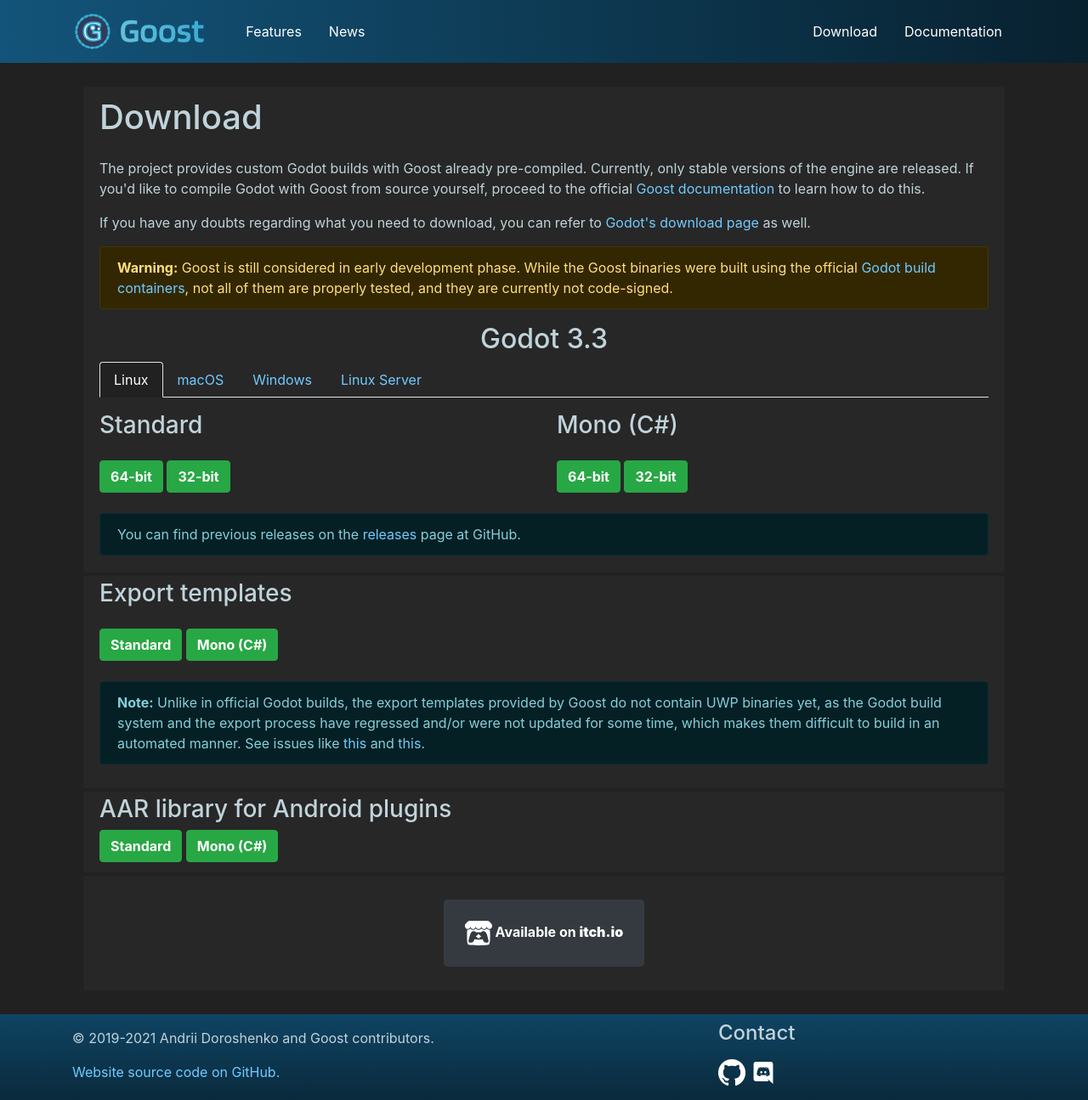
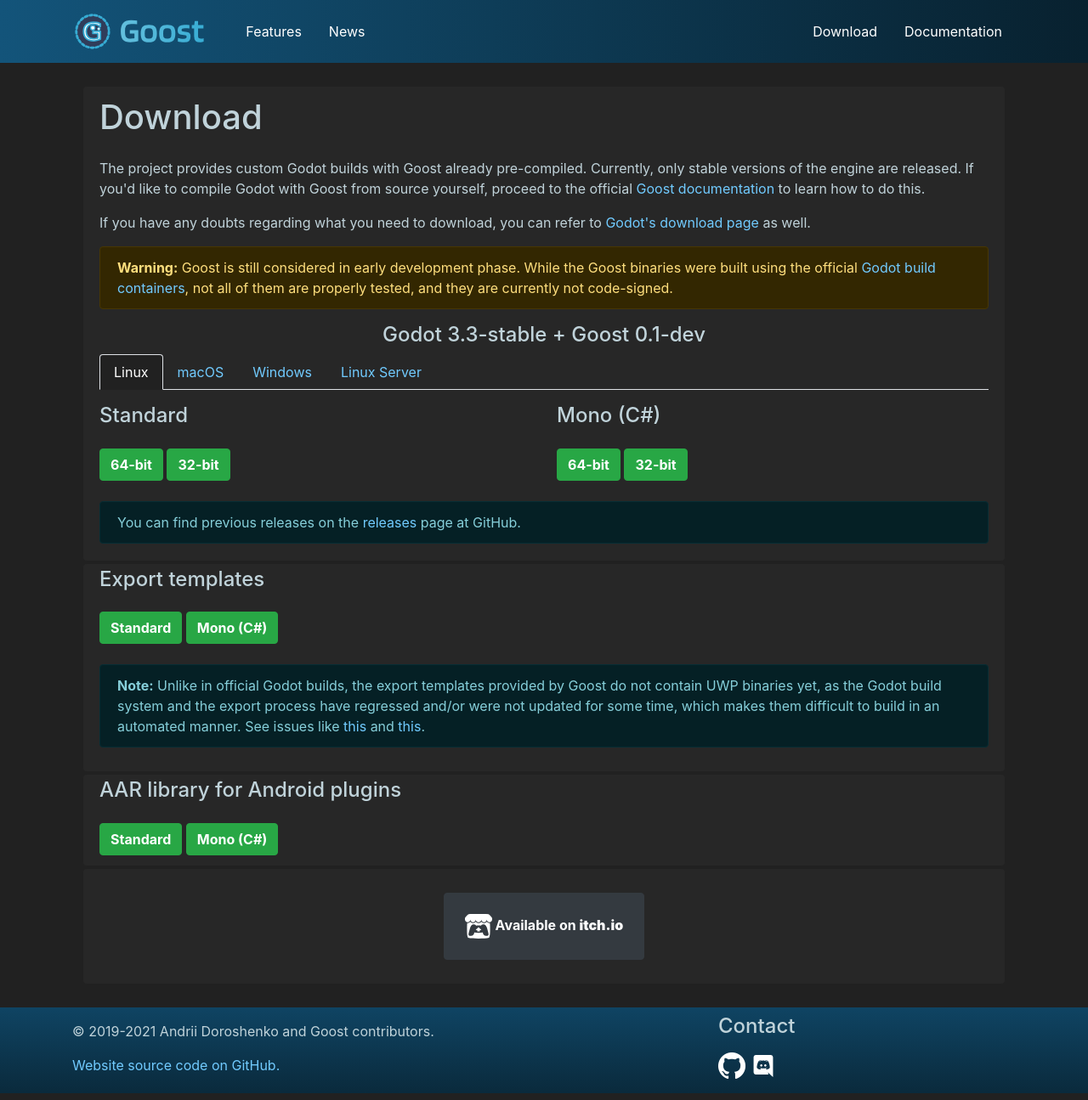
Before and after one commit to goostengine/goostengine.github.io, a Jekyll site: the page built from download.html, in a window 1280 px wide. Shown: the whole page at 85% size. Built offline with Jekyll 4.4.1, drawn with Linux system fonts in a browser that asks for light colours.

Commit message:
Fix margins in downloads, decrease headings sizes

```diff
--- a/_includes/platform_download.html
+++ b/_includes/platform_download.html
@@ -1,12 +1,12 @@
 <div id="{{ include.id }}" class="tab-pane {% if include.active %} active {% endif %}">
   <div class="row">
     <div class="col">
-      <h3 class="mt-2 mb-4">Standard</h2>
+      <h4 class="mt-2 mb-4">Standard</h4>
       <a class="btn btn-success font-weight-bold" href="#" role="button">64-bit</a>
       <a class="btn btn-success font-weight-bold" href="#" role="button">32-bit</a>
     </div>
     <div class="col">
-      <h3 class="mt-2 mb-4">Mono (C#)</h2>
+      <h4 class="mt-2 mb-4">Mono (C#)</h4>
       <a class="btn btn-success font-weight-bold" href="#" role="button">64-bit</a>
       <a class="btn btn-success font-weight-bold" href="#" role="button">32-bit</a>
     </div>
--- a/download.html
+++ b/download.html
@@ -25,7 +25,7 @@
       not all of them are properly tested, and they are currently not code-signed.
     </div>
 
-    <h2 class="mt-2 text-center">Godot 3.3</h2>
+    <h4 class="mt-2 text-center">Godot 3.3-stable + Goost 0.1-dev</h4>
 
     <ul class="nav nav-tabs">
       <li class="nav-item"><a class="nav-link active" data-toggle="tab" href="#linux">Linux</a></li>
@@ -49,7 +49,7 @@
 
 <div class="row panel">
   <div class="col">
-    <h3 class="mb-4">Export templates</h3>
+    <h4 class="mb-4">Export templates</h4>
     <a class="btn btn-success font-weight-bold" href="#" role="button">Standard</a>
     <a class="btn btn-success font-weight-bold" href="#" role="button">Mono (C#)</a>
 
@@ -66,7 +66,7 @@
 
 <div class="row panel">
   <div class="col pb-2">
-    <h3>AAR library for Android plugins</h3>
+    <h4 class="mb-4">AAR library for Android plugins</h4>
     <a class="btn btn-success font-weight-bold" href="#" role="button">Standard</a>
     <a class="btn btn-success font-weight-bold" href="#" role="button">Mono (C#)</a>
   </div>
```
